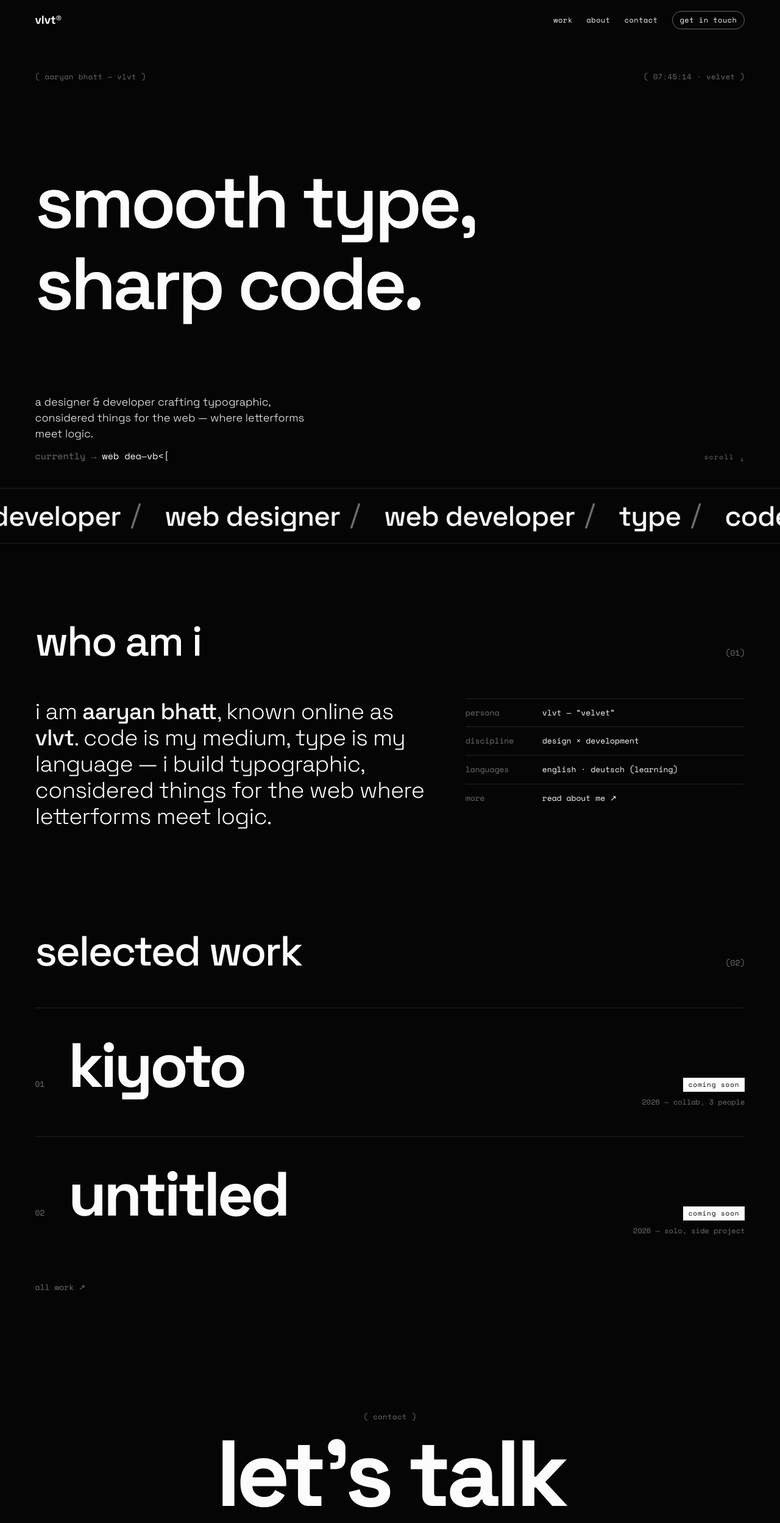
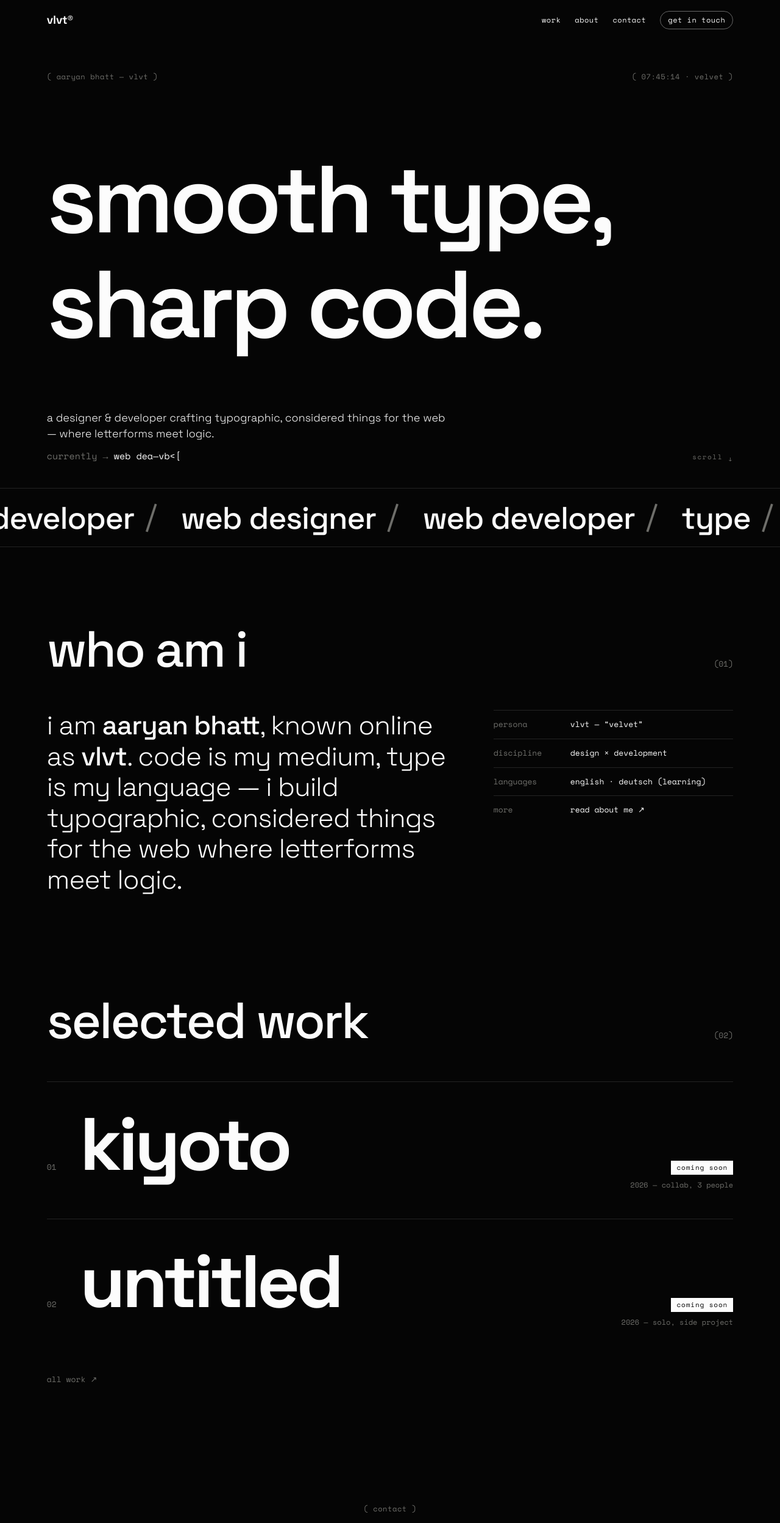
Before and after one commit to veruvet/aaryanb, a website: page index.html in a window 1280 px wide. Shown: the top 2497 px of the page at 61% size. Drawn offline with Linux system fonts and the light colour scheme.

Commit message:
Add desktop refinements — bolder, fuller wide-screen layout
Append a min-width:1024px block so wide screens get bigger display
type, wider text measures, and reduced mid-row voids. All existing
breakpoints are max-width, so mobile/tablet layouts are unchanged.

Co-Authored-By: Claude Opus 4.8 (1M context) <noreply@anthropic.com>

```diff
--- a/css/style.css
+++ b/css/style.css
@@ -261,3 +261,35 @@ footer{ margin-top:clamp(60px,9vw,120px); }
   .hinner{ transform:none; } .fade{ opacity:1; transform:none; }
   .glitch::before,.glitch::after{ display:none; }
 }
+
+/* =========================================================
+   DESKTOP REFINEMENTS  (min-width only — mobile untouched)
+   Every rule above uses max-width breakpoints (≤800px), so
+   nothing here can affect phone/tablet layouts. Bolder, fuller
+   composition for wide screens: bigger type, wider measures,
+   less mid-row emptiness.
+   ========================================================= */
+@media (min-width:1024px){
+  /* fill more of the screen */
+  :root{ --maxw:1760px; --pad:clamp(60px, 6vw, 110px); }
+
+  /* raise the fluid type caps so headlines keep scaling on desktop */
+  .hero-h1{ font-size:clamp(156px, 11vw, 220px); }
+  .page-hero h1{ font-size:clamp(150px, 15vw, 300px); }
+  .sec-head h2{ font-size:clamp(72px, 6.5vw, 112px); }
+  .work-item h3{ font-size:clamp(110px, 9.5vw, 168px); }
+  .contact-cta{ font-size:clamp(160px, 14vw, 260px); }
+  .about-grid .lead{ font-size:clamp(38px, 3.4vw, 54px); }
+  .now-text{ font-size:clamp(52px, 4.6vw, 72px); }
+  .marquee span{ font-size:clamp(40px, 4vw, 60px); }
+
+  /* widen text measures so paragraphs fill the space, not strand it */
+  .hero-lower .desc{ max-width:58ch; }
+  .page-hero .intro{ max-width:62ch; }
+  .work-item .wdesc{ max-width:74ch; }
+  .now-text{ max-width:26ch; }
+  .contact-col p.note{ max-width:44ch; }
+
+  /* pull mid-row voids in */
+  .about-grid{ grid-template-columns:1.7fr 1fr; }
+}
```
